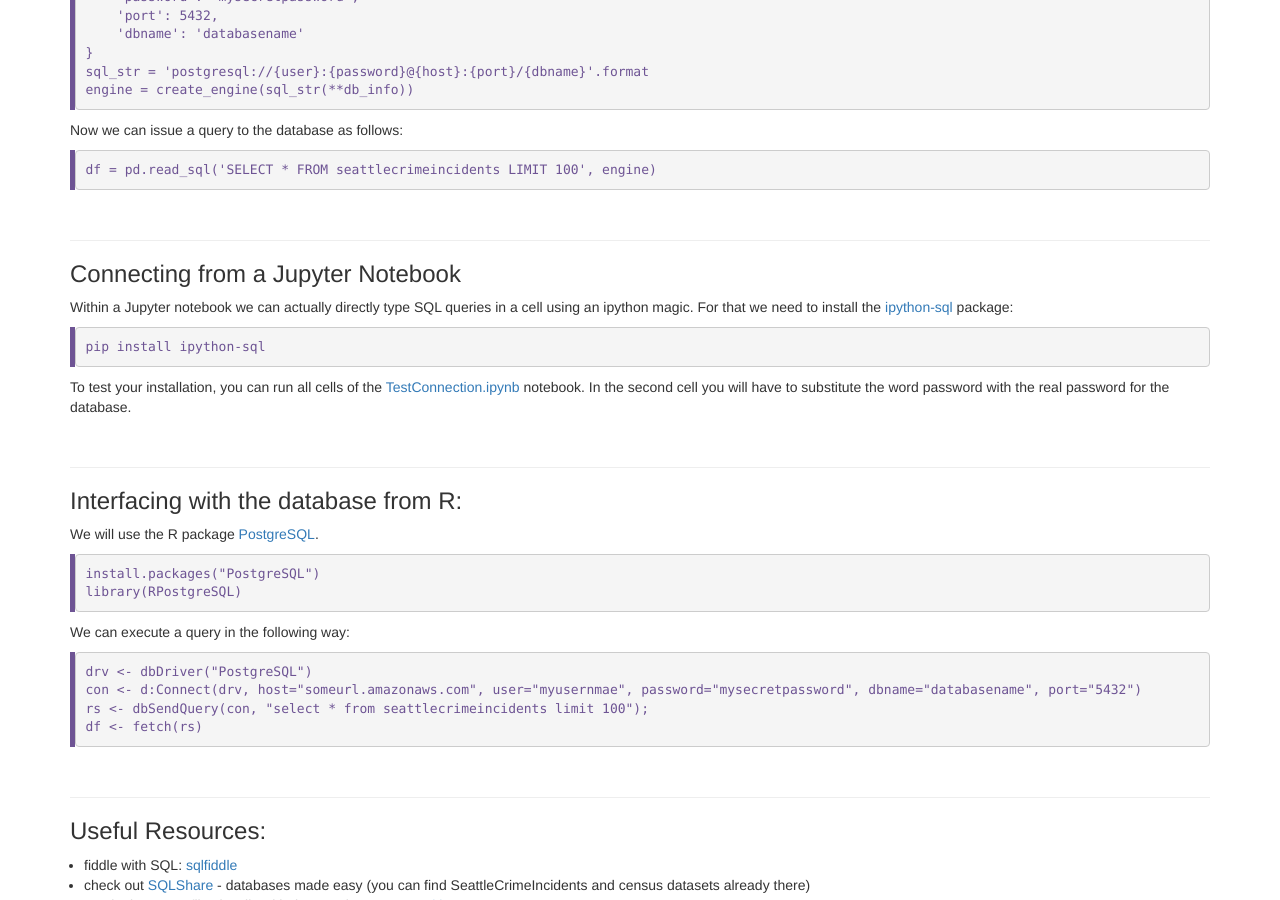
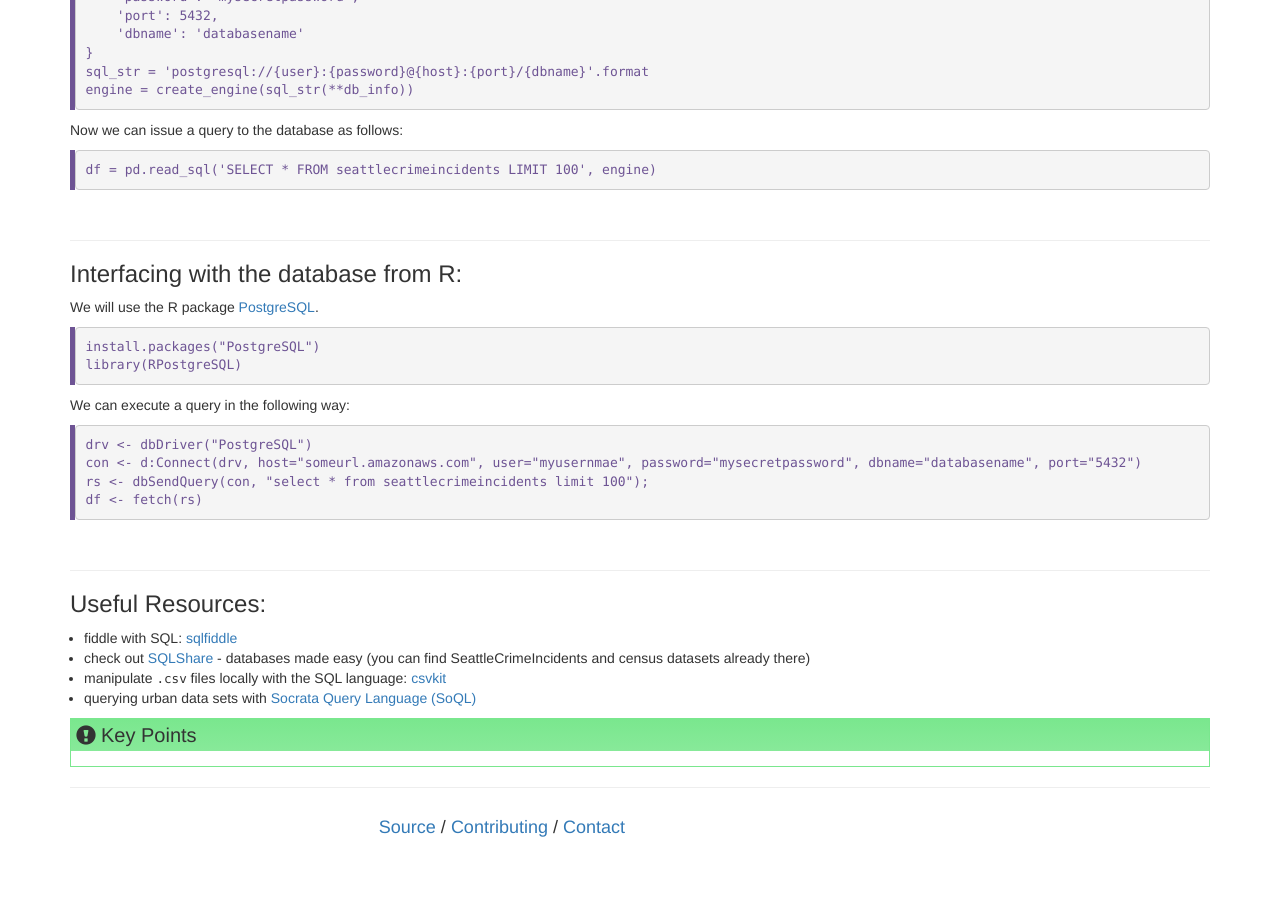
Before and after one commit to uwescience/SQL-geospatial-tutorial, a Jekyll site: the page built from _episodes/06-databaseScripting.md, in a window 1280 px wide and 900 px high, scrolled down 638 px. Built offline with Jekyll 4.4.1, drawn with Linux system fonts in a browser that asks for light colours; after the commit the page ends 1486 px from its top, so only the background shows below that.

Commit message:
get rid of the notebook magic function. Not that useful.

```diff
--- a/_episodes/06-databaseScripting.md
+++ b/_episodes/06-databaseScripting.md
@@ -44,21 +44,7 @@ df = pd.read_sql('SELECT * FROM seattlecrimeincidents LIMIT 100', engine)
 <br>
 
 ---
-### Connecting from a Jupyter Notebook
 
-Within a Jupyter notebook we can actually directly type SQL queries in a cell using an ipython magic. For that we need to install the [ipython-sql](https://pypi.python.org/pypi/ipython-sql) package:
-
-~~~
-pip install ipython-sql
-~~~
-{: .bash}
-
-
-To test your installation, you can run all cells of the [TestConnection.ipynb](../code/TestConnection.ipynb) notebook. In the second cell you will have to substitute the word password with the real password for the database.
-
-<br>
-
----
 ### Interfacing with the database from R:
 
 We will use the R package [PostgreSQL](https://cran.r-project.org/web/packages/RPostgreSQL/index.html).
```
